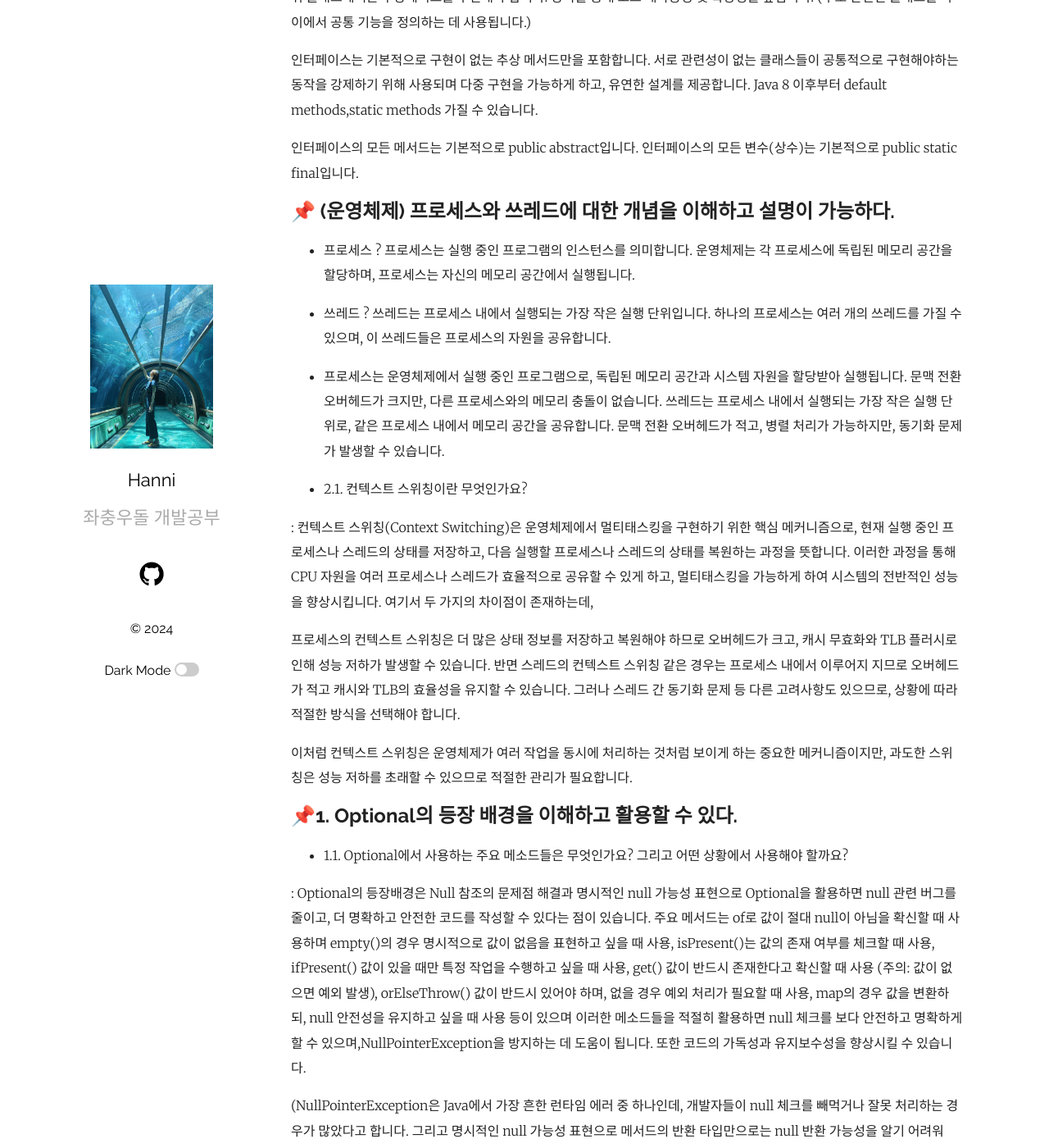
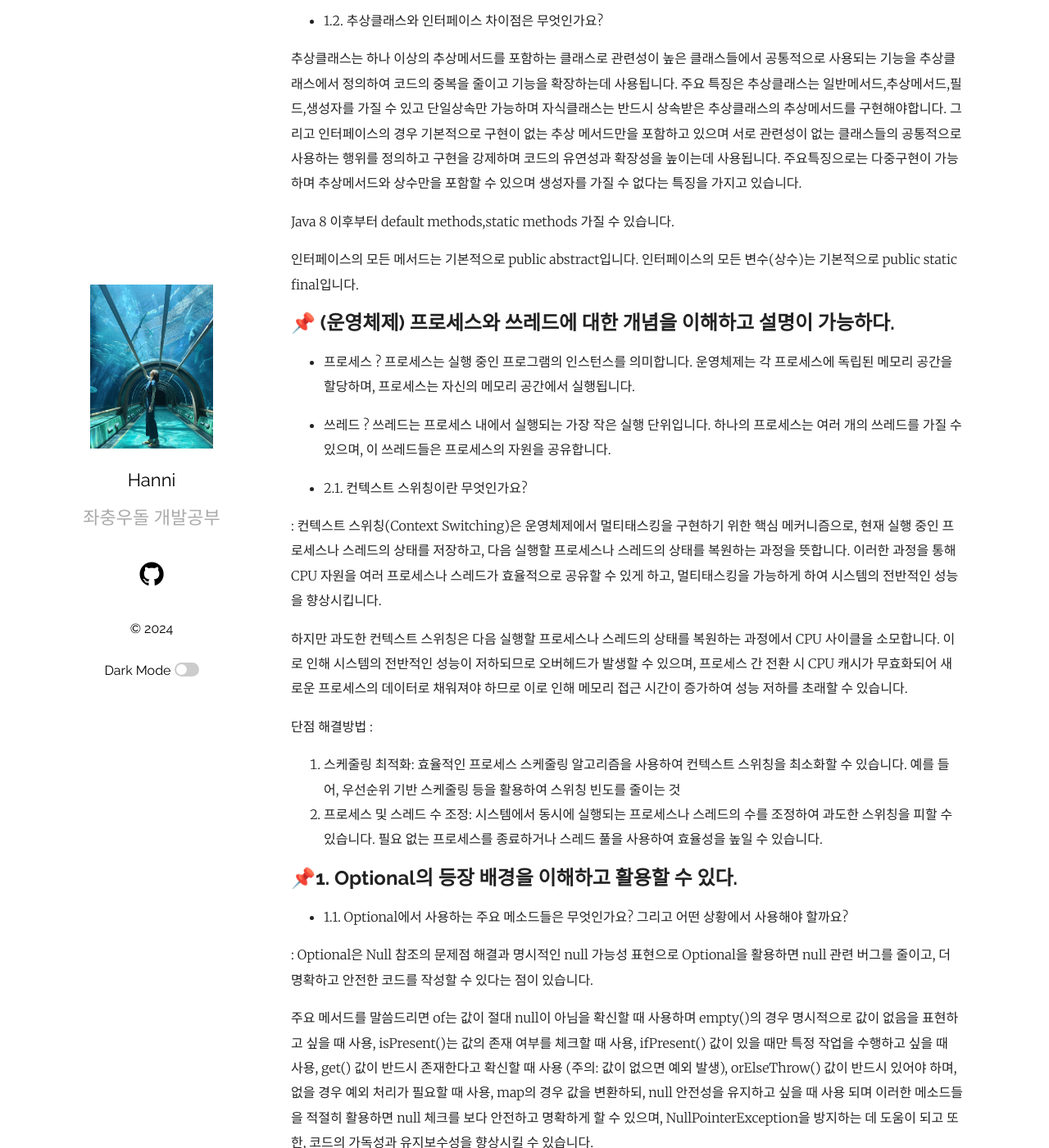
Before and after one commit to HaejungHan/HaejungHan.previous.blog, a Jekyll site: the page built from _posts/2024-07/2024-07-28-상속과 오버라이딩, 컨텍스트 스위칭 그리고 Optional.markdown, in a window 1280 px wide and 1400 px high, scrolled down 900 px. Shown: the whole window at 82% size. Built offline with Jekyll 4.4.1, drawn with Linux system fonts in a browser that asks for light colours; some of the changed text lies outside the part shown.

Commit message:
20240730 TIL

```diff
--- a/_posts/2024-07/2024-07-28-상속과 오버라이딩, 컨텍스트 스위칭 그리고 Optional.markdown
+++ b/_posts/2024-07/2024-07-28-상속과 오버라이딩, 컨텍스트 스위칭 그리고 Optional.markdown
@@ -9,7 +9,7 @@
 
 ## 📌 상속, 오버라이딩에 대한 개념을 이해하고 설명 가능하다.
 
-- 상속 ? 하나의 클래스가 다른 클래스의 속성과 메서드를 물려받는 객체지향 프로그래밍의 메커니즘이며 상속을 통해 코드의 재사용성과 확장성을 높입니다.
+- 상속 ? 하위 클래스가 상위 클래스의 속성과 메서드를 물려받는 객체지향 프로그래밍의 메커니즘이며 상속을 통해 코드의 재사용성과 확장성을 높입니다.
 - 오버라이딩 ? 자식클래스가 부모 클래스에서 상속 받은 메서드를 재정의하는 것으로 코드의 유연성과 재사용성을 높이고 확장성을 높일 수 있습니다.
 
 
@@ -17,21 +17,19 @@
 
 : 오버로딩과 오버라이딩은 객체지향 프로그래밍에서 메서드를 정의하는 두 가지 주요 방식을 말하는데, 각각의 목적과 사용방식이 다릅니다.
 
+ 오버라이딩(Overriding)은 상속을 받은 자식클래스가 부모클래스의 메서드를 재정의하는 것으로 메서드 이름과 매개변수, 반환타입이 모두 동일해야하며 자식클래스의 특성에 맞게 메서드를 구현 할 수 있어 코드의 유연성과 재사용성을 향상시킬 수 있습니다. 그리고 오버로딩의 경우 같은 클래스 내에서 같은 이름의 메서드를 매개변수의 타입이나 개수를 달리하여 여러개 정의하는것으로 같은 기능을 하는 메서드를 매개변수에 따라 다르게 동작하도록 하기위해 사용되며 코드의 가독성을 향상시킬 수 있습니다.
+
 오버로딩의 경우 같은 클래스 내에서 같은 이름의 메서드를 여러 개 정의하되, 매개변수의 타입/개수/순서(반환타입은 무관)를 다르게 하는 것을 의미하며 주로 동일한 작업을 수행하지만 입력 매개변수가 다를 때 유용합니다.
-
 오버라이딩은 상위 클래스에서 정의된 메서드를 하위 클래스에서 재정의하는 것을 의미하는데, 이는 상속 관계에서 사용되며 하위 클래스가 상위 클래스의 메서드를 자신의 방식으로 구현할 수 있게 합니다. 주의할 점은 오버라이딩된 메서드는 상위클래스의 메서드와 이름/매개변수/반환타입이 동일해야 합니다. 그리고 오버라이딩 된 메서드는 상위클래스의 메서드보다 더 제한적인 접근제어자를 사용할 수 없습니다. ex)상위-public 하위-private X
 
 오버로딩과 오버라이딩을 통해서 코드의 유연성과 재사용성을 향상 시켜 줄 수 있습니다.
 
-
 - 1.2. 추상클래스와 인터페이스 차이점은 무엇인가요?
 
-: 추상클래스와 인터페이스는 java에서 추상화를 구현하는 두 가지 주요 방법으로
+추상클래스는 하나 이상의 추상메서드를 포함하는 클래스로 관련성이 높은 클래스들에서 공통적으로 사용되는 기능을 추상클래스에서 정의하여 코드의 중복을 줄이고 기능을 확장하는데 사용됩니다. 주요 특징은 추상클래스는 일반메서드,추상메서드,필드,생성자를 가질 수 있고 단일상속만 가능하며 자식클래스는 반드시 상속받은 추상클래스의 추상메서드를 구현해야합니다.
+그리고 인터페이스의 경우 기본적으로 구현이 없는 추상 메서드만을 포함하고 있으며 서로 관련성이 없는 클래스들의 공통적으로 사용하는 행위를 정의하고 구현을 강제하며 코드의 유연성과 확장성을 높이는데 사용됩니다. 주요특징으로는 다중구현이 가능하며 추상메서드와 상수만을 포함할 수 있으며 생성자를 가질 수 없다는 특징을 가지고 있습니다.
 
-추상 클래스는 관련된 클래스들의 공통기능과 상태를 공유해야 할 때 유용하며 공통된 필드와 메서드를 선언하여 상속받는 하위 클래스에서는 추상메서드를 구현해야 합니다.
-상속을 통해 코드 재사용성 및 확장성을 높입니다. (주로 관련된 클래스들 사이에서 공통 기능을 정의하는 데 사용됩니다.)
-
-인터페이스는 기본적으로 구현이 없는 추상 메서드만을 포함합니다. 서로 관련성이 없는 클래스들이 공통적으로 구현해야하는 동작을 강제하기 위해 사용되며 다중 구현을 가능하게 하고, 유연한 설계를 제공합니다. Java 8 이후부터 default methods,static methods 가질 수 있습니다.
+Java 8 이후부터 default methods,static methods 가질 수 있습니다.
 
 인터페이스의 모든 메서드는 기본적으로 public abstract입니다.
 인터페이스의 모든 변수(상수)는 기본적으로 public static final입니다.
@@ -42,20 +40,34 @@
 
 - 쓰레드 ? 쓰레드는 프로세스 내에서 실행되는 가장 작은 실행 단위입니다. 하나의 프로세스는 여러 개의 쓰레드를 가질 수 있으며, 이 쓰레드들은 프로세스의 자원을 공유합니다.
 
-- 프로세스는 운영체제에서 실행 중인 프로그램으로, 독립된 메모리 공간과 시스템 자원을 할당받아 실행됩니다. 문맥 전환 오버헤드가 크지만, 다른 프로세스와의 메모리 충돌이 없습니다. 쓰레드는 프로세스 내에서 실행되는 가장 작은 실행 단위로, 같은 프로세스 내에서 메모리 공간을 공유합니다. 문맥 전환 오버헤드가 적고, 병렬 처리가 가능하지만, 동기화 문제가 발생할 수 있습니다.
-
 - 2.1. 컨텍스트 스위칭이란 무엇인가요?
 
-: 컨텍스트 스위칭(Context Switching)은 운영체제에서 멀티태스킹을 구현하기 위한 핵심 메커니즘으로, 현재 실행 중인 프로세스나 스레드의 상태를 저장하고, 다음 실행할 프로세스나 스레드의 상태를 복원하는 과정을 뜻합니다. 이러한 과정을 통해 CPU 자원을 여러 프로세스나 스레드가 효율적으로 공유할 수 있게 하고, 멀티태스킹을 가능하게 하여 시스템의 전반적인 성능을 향상시킵니다. 여기서 두 가지의 차이점이 존재하는데,
+: 컨텍스트 스위칭(Context Switching)은 운영체제에서 멀티태스킹을 구현하기 위한 핵심 메커니즘으로, 현재 실행 중인 프로세스나 스레드의 상태를 저장하고, 다음 실행할 프로세스나 스레드의 상태를 복원하는 과정을 뜻합니다. 이러한 과정을 통해 CPU 자원을 여러 프로세스나 스레드가 효율적으로 공유할 수 있게 하고, 멀티태스킹을 가능하게 하여 시스템의 전반적인 성능을 향상시킵니다.
 
-프로세스의 컨텍스트 스위칭은 더 많은 상태 정보를 저장하고 복원해야 하므로 오버헤드가 크고, 캐시 무효화와 TLB 플러시로 인해 성능 저하가 발생할 수 있습니다.  반면 스레드의 컨텍스트 스위칭 같은 경우는 프로세스 내에서 이루어지 지므로 오버헤드가 적고 캐시와 TLB의 효율성을 유지할 수 있습니다. 그러나 스레드 간 동기화 문제 등 다른 고려사항도 있으므로, 상황에 따라 적절한 방식을 선택해야 합니다.
+하지만 과도한 컨텍스트 스위칭은 다음 실행할 프로세스나 스레드의 상태를 복원하는 과정에서 CPU 사이클을 소모합니다. 이로 인해 시스템의 전반적인 성능이 저하되므로 오버헤드가 발생할 수 있으며, 프로세스 간 전환 시 CPU 캐시가 무효화되어 새로운 프로세스의 데이터로 채워져야 하므로 이로 인해 메모리 접근 시간이 증가하여 성능 저하를 초래할 수 있습니다.
 
- 이처럼 컨텍스트 스위칭은 운영체제가 여러 작업을 동시에 처리하는 것처럼 보이게 하는 중요한 메커니즘이지만, 과도한 스위칭은 성능 저하를 초래할 수 있으므로 적절한 관리가 필요합니다.
-
+단점 해결방법 :
+1. 스케줄링 최적화:
+효율적인 프로세스 스케줄링 알고리즘을 사용하여 컨텍스트 스위칭을 최소화할 수 있습니다. 예를 들어, 우선순위 기반 스케줄링 등을 활용하여 스위칭 빈도를 줄이는 것
+2. 프로세스 및 스레드 수 조정:
+시스템에서 동시에 실행되는 프로세스나 스레드의 수를 조정하여 과도한 스위칭을 피할 수 있습니다. 필요 없는 프로세스를 종료하거나 스레드 풀을 사용하여 효율성을 높일 수 있습니다.
 
 ## 📌1. Optional의 등장 배경을 이해하고 활용할 수 있다.
 - 1.1. Optional에서 사용하는 주요 메소드들은 무엇인가요? 그리고 어떤 상황에서 사용해야 할까요?
 
-: Optional의 등장배경은 Null 참조의 문제점 해결과 명시적인 null 가능성 표현으로 Optional을 활용하면 null 관련 버그를 줄이고, 더 명확하고 안전한 코드를 작성할 수 있다는 점이 있습니다. 주요 메서드는 of로 값이 절대 null이 아님을 확신할 때 사용하며 empty()의 경우 명시적으로 값이 없음을 표현하고 싶을 때 사용, isPresent()는 값의 존재 여부를 체크할 때 사용, ifPresent() 값이 있을 때만 특정 작업을 수행하고 싶을 때 사용, get() 값이 반드시 존재한다고 확신할 때 사용 (주의: 값이 없으면 예외 발생), orElseThrow() 값이 반드시 있어야 하며, 없을 경우 예외 처리가 필요할 때 사용, map의 경우 값을 변환하되, null 안전성을 유지하고 싶을 때 사용 등이 있으며 이러한 메소드들을 적절히 활용하면 null 체크를 보다 안전하고 명확하게 할 수 있으며,NullPointerException을 방지하는 데 도움이 됩니다. 또한 코드의 가독성과 유지보수성을 향상시킬 수 있습니다.
+: Optional은 Null 참조의 문제점 해결과 명시적인 null 가능성 표현으로 Optional을 활용하면 null 관련 버그를 줄이고, 더 명확하고 안전한 코드를 작성할 수 있다는 점이 있습니다.
+
+주요 메서드를 말씀드리면
+of는 값이 절대 null이 아님을 확신할 때 사용하며
+empty()의 경우 명시적으로 값이 없음을 표현하고 싶을 때 사용,
+isPresent()는 값의 존재 여부를 체크할 때 사용,
+ifPresent() 값이 있을 때만 특정 작업을 수행하고 싶을 때 사용,
+get() 값이 반드시 존재한다고 확신할 때 사용 (주의: 값이 없으면 예외 발생),
+orElseThrow() 값이 반드시 있어야 하며, 없을 경우 예외 처리가 필요할 때 사용,
+map의 경우 값을 변환하되, null 안전성을 유지하고 싶을 때 사용 되며
+이러한 메소드들을 적절히 활용하면 null 체크를 보다 안전하고 명확하게 할 수 있으며,
+NullPointerException을 방지하는 데 도움이 되고 또한, 코드의 가독성과 유지보수성을 향상시킬 수 있습니다.
 
 (NullPointerException은 Java에서 가장 흔한 런타임 에러 중 하나인데, 개발자들이 null 체크를 빼먹거나 잘못 처리하는 경우가 많았다고 합니다. 그리고  명시적인 null 가능성 표현으로 메서드의 반환 타입만으로는 null 반환 가능성을 알기 어려워 Optional을 사용하면 값이 없을 수 있음을 명시적으로 표현할 수 있게 되었다고 합니다.)
+
+- 단점 : 1. 성능오버헤드 Optional은 객체를 감싸는 래퍼(wrapper)이므로, 추가적인 객체 생성과 메모리 사용이 발생합니다. 2. 남용가능성으로 불필요한 곳에서 Optional을 사용하면 코드가 복잡해지고 가독성이 떨어질 수 있어 적절히 사용되어야 합니다.
```
Also changed, not shown: _posts/2024-07/2024-07-30-vue.js와 백엔드 렌더링(CSR) copy.markdown (added, +92 -0 lines), _posts/2024-07/image-3.png (added).
